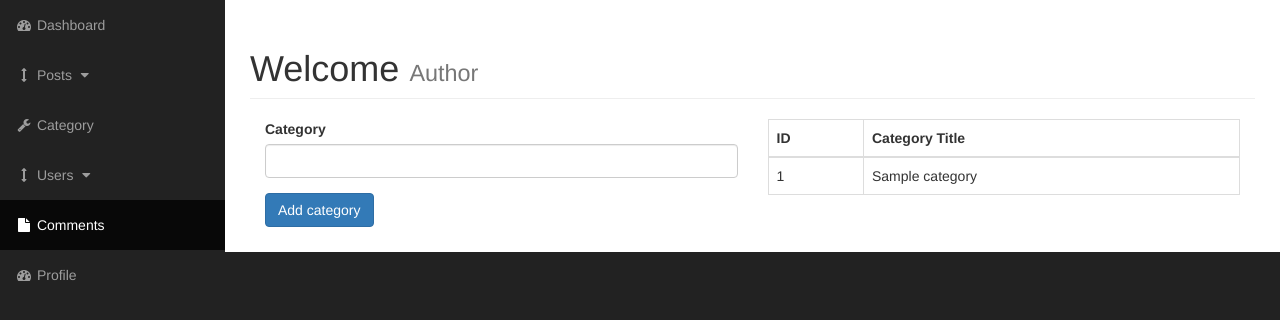
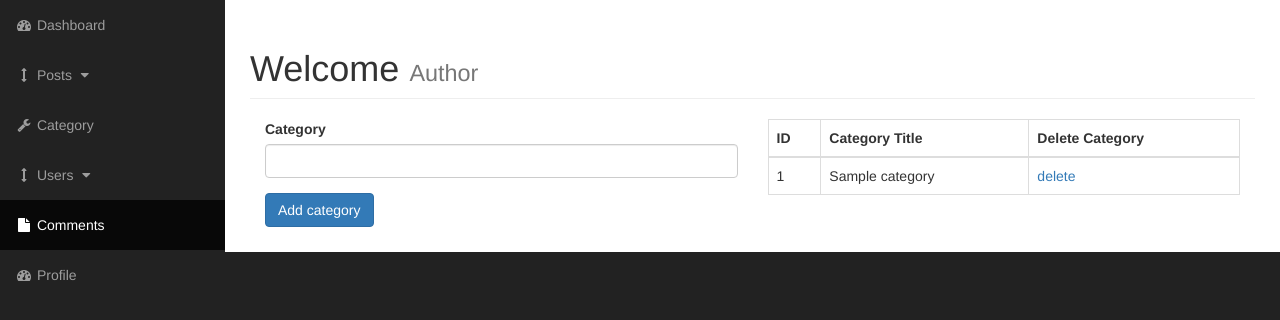
Before and after one commit to arctronic/cms, a PHP site: page /admin/category.php in a window 1280 px wide. Shown: the part 51-371 px from the top of the page. Run offline with PHP 8.4, Linux system fonts and the light colour scheme; tables that the repository leaves empty or names only in its code hold one stand-in row (values such as "Sample post").

Commit message:
category delete added with GET

```diff
--- a/admin/category.php
+++ b/admin/category.php
@@ -1,19 +1,31 @@
 <?php include "include/header.php" ?>
 <?php
-    if(isset($_GET["category_title"]) && isset($_GET["submit"]) && $_GET["category_title"]!=""){
+if (isset($_GET["category_title"]) && isset($_GET["submit"]) && $_GET["category_title"] != "") {
     require_once "../include/db.php";
+    session_start();
     $_SESSION['category_title'] = $_GET["category_title"];
 
     $sql = "INSERT INTO category(category_title) VALUES(:category_title)";
     $stmt = $pdo->prepare($sql);
     $stmt->execute(array(
-            ':category_title' =>$_SESSION['category_title']
+        ':category_title' => $_SESSION['category_title']
     ));
     unset($_SESSION['category_title']);
     header('location: category.php');
-    }else{
+} else {
     $ping_back = "Blank Category couldn't be added!";
 }
+
+if(isset($_GET['del']) && $_GET['del']!=''){
+    $del_id = $_GET['del'];
+    $sql = "DELETE FROM category WHERE category_id = :category_id";
+    $stmt = $pdo->prepare($sql);
+    $stmt->execute(array(
+        ':category_id' => $del_id
+    ));
+    $_GET['del'] = '';
+}
+
 ?>
 <div id="wrapper">
     <!-- <?php if ($pdo) echo "Working"; ?> -->
@@ -47,6 +59,7 @@
                                 <tr>
                                     <th>ID</th>
                                     <th>Category Title</th>
+                                    <th>Delete Category</th>
                                 </tr>
                             </thead>
                             <tbody>
@@ -57,7 +70,9 @@
                                     $query = "SELECT * from category";
                                     $cat_data = $pdo->query($query);
                                     while ($row = $cat_data->fetch(PDO::FETCH_ASSOC)) {
-                                        echo "<td>" . $row['category_id'] . "</td><td>" . $row['category_title'] . "</td></tr>";
+                                        echo "<td>" . $row['category_id'] . "</td><td>" . $row['category_title'] . "</td>";
+                                        $cat_id = $row['category_id'];
+                                        echo "<td><a href='category.php?del={$cat_id}'>delete</a></td></tr>";
                                     }
                                     ?>
 
--- a/admin/include/header.php
+++ b/admin/include/header.php
@@ -1,4 +1,6 @@
+<?php ob_start(); ?>
 <?php include_once "../include/db.php" ?>
+
 
 <!DOCTYPE html>
 <html lang="en">
```
Lines whose indentation alone changed are shown as unchanged.
